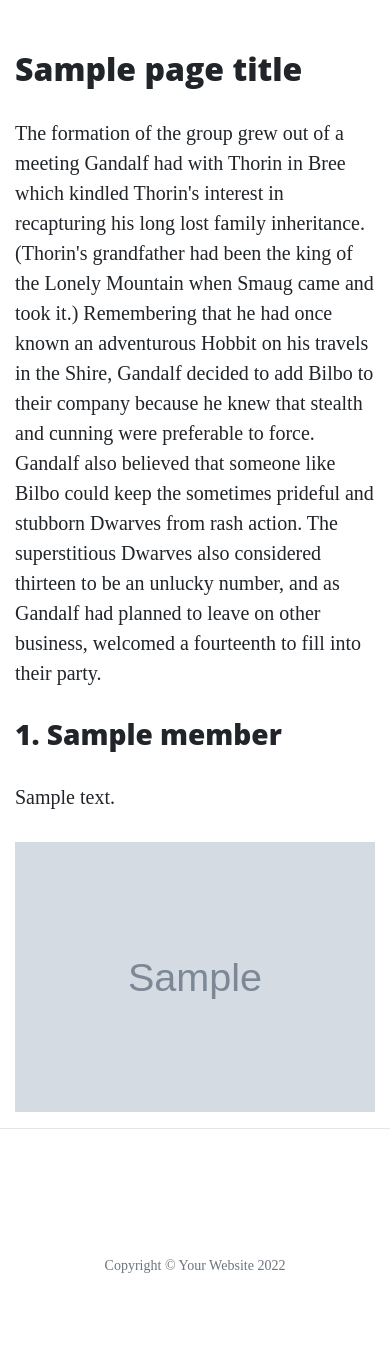
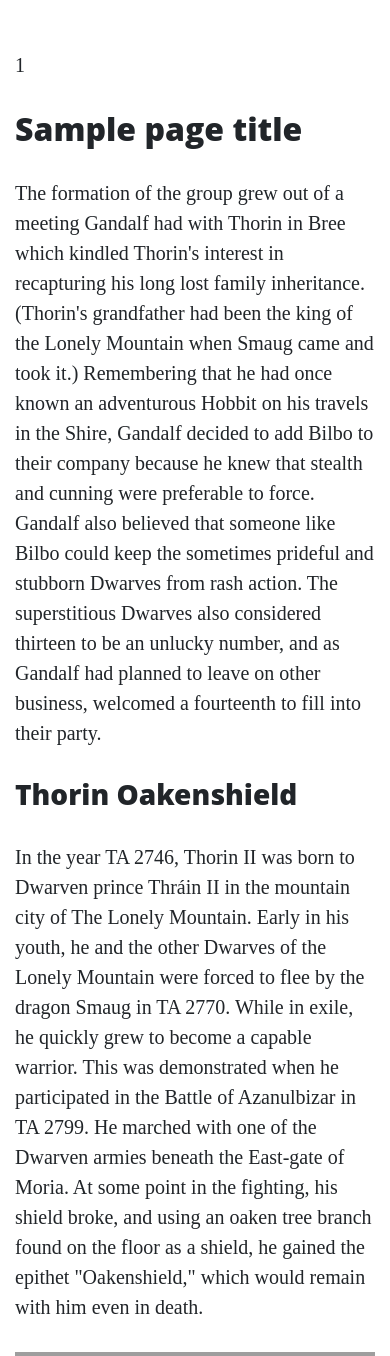
Before and after one commit to RachelFurlong-dev/flask-walkthrough3, a Flask app: template templates/about.html in a window 390 px wide. Shown: the part 533-1889 px from the top of the page. Before the commit the page ends 1806 px from the top, so only its background shows below. Run offline with Flask 2, Linux system fonts and the light colour scheme; the template is opened without the code that fills it: most values are stand-ins (such as "Sample title", 1, 10 or a date in 2020); grey boxes marked "Sample" are stand-in pictures; some libraries are stand-ins or nearby versions; grey boxes are pictures that could not be loaded.

Commit message:
Add completed files from tutorial session

```diff
--- a/data/company.json
+++ b/data/company.json
@@ -65,4 +65,3 @@
     "image_source": "https://vignette.wikia.nocookie.net/lotr/images/8/8d/Gandalf-2.jpg/revision/latest?cb=20130209172436"
   }
 ]
-© 2022 GitHub, Inc.
--- a/templates/about.html
+++ b/templates/about.html
@@ -1,5 +1,9 @@
 {% extends "base.html" %}
 {% block content %}
+
+    {% for number in list_of_numbers %}
+        <p>{{ number }}</p>
+    {% endfor %}
 
     <h2>{{ page_title }}</h2>
     <p>
@@ -12,40 +16,34 @@
 		leave on other business, welcomed a fourteenth to fill into their party.
     </p>
 
-    {% for member in company %}
+    <div class="row featurette">
+        <div class="col-md-7">
+            <h3>Thorin Oakenshield</h3>
+			<p>
+				In the year TA 2746, Thorin II was born to Dwarven prince Thráin II in the mountain city of The Lonely Mountain.
+				Early in his youth, he and the other Dwarves of the Lonely Mountain were forced to flee by the dragon Smaug in TA
+				2770. While in exile, he quickly grew to become a capable warrior. This was demonstrated when he participated in the
+				Battle of Azanulbizar in TA 2799. He marched with one of the Dwarven armies beneath the East-gate of Moria. At some
+				point in the fighting, his shield broke, and using an oaken tree branch found on the floor as a shield, he gained
+				the epithet "Oakenshield," which would remain with him even in death.
+			</p>
+        </div>
+        <div class="col-md-5">
+            <img src="https://vignette.wikia.nocookie.net/lotr/images/3/3f/ThorinBIG.jpg" alt="">
+        </div>
+    </div>
 
-        <div class="row featurette">
-
-            {% if loop.index % 2 != 0 %}
-
-                <div class="col-md-7">
-                    <h3>{{ loop.index }}. {{ member.name }}</h3>
-                    <p>{{ member.description }}</p>
-                </div>
-                <div class="col-md-5">
-                    <img src="{{ member.image_source }}" alt="" class="featurette-image image-responsive">
-                </div>
-
-            {% else %}
-
-                <div class="col-md-5">
-                    <img src="{{ member.image_source }}" alt="" class="featurette-image image-responsive">
-                </div>
-                <div class="col-md-7">
-                    <h3>{{ loop.index }}. {{ member.name }}</h3>
-                    <p>{{ member.description }}</p>
-                </div>
-
-            {% endif %}
-
+    <div class="row featurette">
+        <div class="col-md-5">
+            <img src="https://vignette.wikia.nocookie.net/lotr/images/b/b4/The-Hobbit-Fili-and-Kili.jpg" alt="">
         </div>
-
-        {% if loop.index != loop.length %}
-
-            <hr class="featurette-divider">
-
-        {% endif %}
-
-    {% endfor %}
-
+        <div class="col-md-7">
+            <h3>Fili and Kili</h3>
+			<p>
+				Fíli and Kíli were nephews of Thorin, who was the elder brother of their mother Dís. They were also nephews of
+				Frerin, grandsons of Thráin II, and great-grandsons of Thrór. Fíli's most distinguishing feature was his long nose,
+				the longest of any of the Dwarves in Thorin's company.
+			</p>
+        </div>
+    </div>
 {% endblock %}
```
Also changed, not shown: run.py (line endings or trailing spaces).
